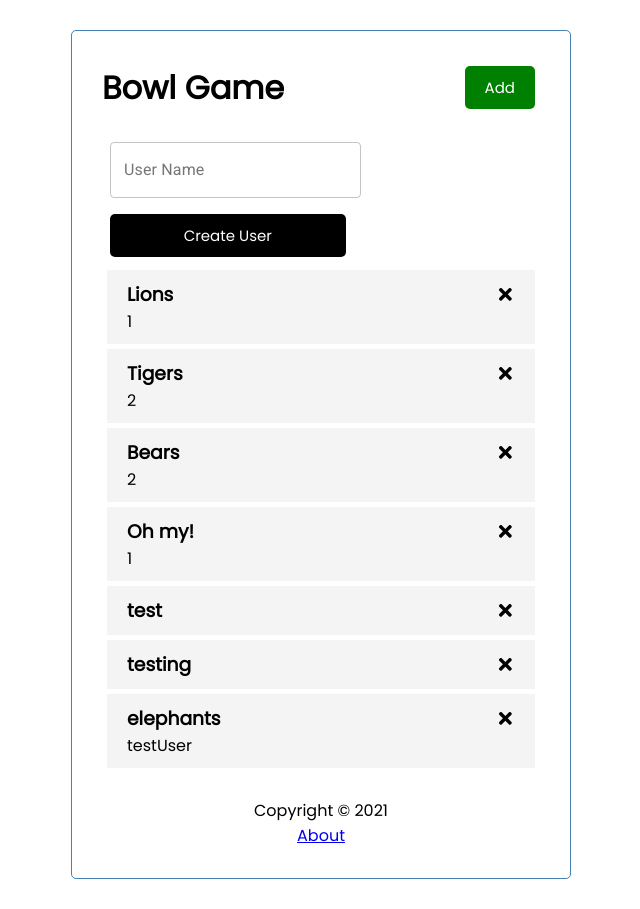
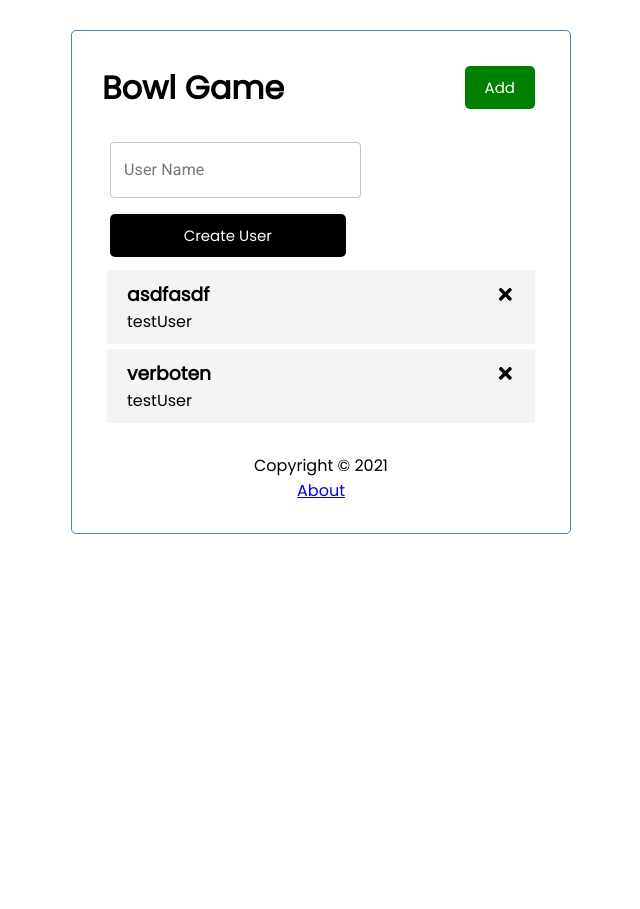
Before and after one commit to The-Code-Cupboard/bowl-game, a React (Create React App) app: page / in a window 1280 px wide. Shown: the whole page, without its empty margins (319-959 px from the left). After the commit the page ends 800 px from the top, so only its background shows below. Built offline with nearby package versions, Linux system fonts and the light colour scheme; data requests are answered from the project's data file.

Commit message:
added nanoid for unique id's... TODO: move to App.js (?) to reference later

```diff
--- a/db.json
+++ b/db.json
@@ -1,71 +1,28 @@
 {
   "words": [
     {
-      "id": 1,
-      "text": "Lions",
-      "userId": "1"
+      "text": "asdfasdf",
+      "userId": "testUser",
+      "id": 1
     },
     {
-      "id": 2,
-      "text": "Tigers",
-      "userId": "2"
-    },
-    {
-      "id": 3,
-      "text": "Bears",
-      "userId": "2"
-    },
-    {
-      "text": "Oh my!",
-      "userId": "1",
-      "id": 4
-    },
-    {
-      "text": "test",
-      "id": 5
-    },
-    {
-      "text": "testing",
-      "id": 6
-    },
-    {
-      "text": "elephants",
+      "text": "verboten",
       "userId": "testUser",
-      "id": 7
+      "id": 2
     }
   ],
   "users": [
     {
-      "id": 1,
-      "username": "sergeantskills"
-    },
-    {
-      "id": 2,
-      "username": "gavatron"
+      "username": "Nick",
+      "id": "JTjcGjgGbrKYja6fr61b2"
     },
     {
       "username": "Gavyn",
-      "id": 3
-    },
-    {
-      "username": "Nicky-poo",
-      "id": 4
+      "id": "nxKRiHhk1kNvhDNjv-5x2"
     },
     {
       "username": "ggg",
-      "id": 5
-    },
-    {
-      "username": "asdf",
-      "id": 6
-    },
-    {
-      "username": "ggg",
-      "id": 7
-    },
-    {
-      "username": "hahahaha",
-      "id": 8
+      "id": "8BTjhAPMLr0k17JU5w-9S"
     }
   ]
 }
--- a/src/App.js
+++ b/src/App.js
@@ -12,6 +12,7 @@ import {
   deleteWord,
   fetchUsers,
   postUser,
+  deleteUser,
 } from "./services";
 
 const App = () => {
@@ -41,14 +42,18 @@ const App = () => {
     setUsers(usersFromServer);
   };
 
-  const addUser = async (myUsername) => {
-    await postUser(myUsername);
-    //getUsers(); // probably not needed
+  const addUser = async (myUser) => {
+    await postUser(myUser);
+    // getUsers();
+  };
+
+  const removeUser = async (myUsername) => {
+    await deleteUser(myUsername);
   };
 
   useEffect(() => {
     getWords();
-    //getUsers(); //probably not needed
+    // getUsers();
   }, []);
 
   return (
@@ -64,7 +69,7 @@ const App = () => {
           exact
           render={(props) => (
             <>
-              <UserNameBox onAdd={addUser} />
+              <UserNameBox onAdd={addUser} onDelete={removeUser} />
               {showAddWord && <AddWord onAdd={addWord} />}
               {words.length > 0 ? (
                 <Words words={words} onDelete={removeWord} />
--- a/src/components/UserNameBox.js
+++ b/src/components/UserNameBox.js
@@ -12,32 +12,32 @@ const useStyles = makeStyles((theme) => ({
   },
 }));
 
-const UserNameBox = ({ onAdd }) => {
+const UserNameBox = ({ onAdd, onDelete }) => {
   const classes = useStyles();
-  const [username, setUsername] = useState("");
+  const [user, setUser] = useState("");
   const [isUsernameSet, setIsUsernameSet] = useState(false);
 
   const onSubmit = (e) => {
     e.preventDefault();
 
-    if (!username) {
+    if (!user) {
       alert("Please enter a username");
       return;
     }
 
     setIsUsernameSet(true);
-    onAdd(username);
+    onAdd(user);
   };
 
-  const resetUser = () => {
-    setUsername("");
+  const resetUser = (username) => {
+    setUser("");
+    onDelete(username);
     setIsUsernameSet(false);
   };
 
-  // Gavyn to add label for username-input
   return isUsernameSet ? (
     <div className="usernameBox">
-      <h2>Welcome, {username}</h2>
+      <h2>Welcome, {user}</h2>
       <button className="btn" onClick={resetUser}>
         Reset Name
       </button>
@@ -54,7 +54,9 @@ const UserNameBox = ({ onAdd }) => {
         label="User Name"
         variant="outlined"
         //value={text}
-        onChange={(e) => setUsername(e.target.value)}
+        onChange={(e) => {
+          setUser(e.target.value);
+        }}
       />
       <input type="submit" value="Create User" className="btn" />
     </form>
--- a/src/services.js
+++ b/src/services.js
@@ -1,3 +1,5 @@
+import { nanoid } from "nanoid";
+
 const HOST = "http://localhost:5000/";
 // const HOST = "https://bowl-game-node-js-backend.herokuapp.com/api/";
 
@@ -34,12 +36,19 @@ export const fetchUsers = async () => {
 };
 
 // Add User
-export const postUser = async (username) => {
+export const postUser = async (user) => {
   await fetch(HOST + "users", {
     method: "POST",
     headers: {
       "Content-type": "application/json",
     },
-    body: JSON.stringify({ username: username }),
+    body: JSON.stringify({ username: user, id: nanoid() }),
   });
 };
+
+// Delete Word
+export const deleteUser = async (username) => {
+  await fetch(`${HOST}users/${username}`, {
+    method: "DELETE",
+  });
+};
```
